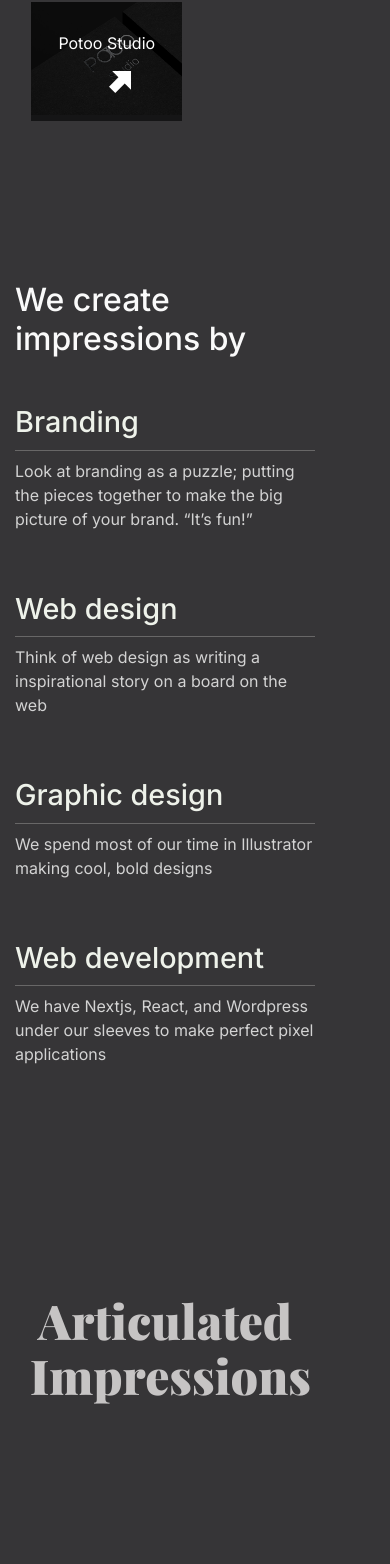
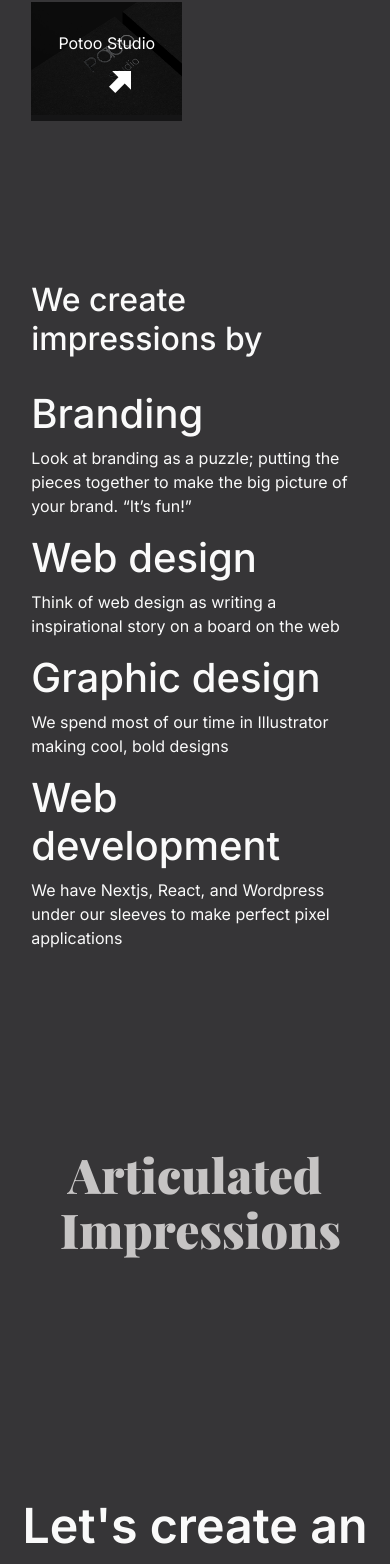
Before and after one commit to Potoostudio/potoo, a Next.js app: page / in a window 390 px wide. Shown: the part 1023-2587 px from the top of the page. Built offline with nearby package versions, Linux system fonts and the light colour scheme.

Commit message:
check mobile edit

```diff
--- a/pages/index.js
+++ b/pages/index.js
@@ -203,14 +203,14 @@ export default function Home() {
           </div>
        </div>
      </div>
-     <div className="container-fluid service-container-mobile">
-       <div className="row justify-content-start">
-       <div className="col-md-10 col-10 mb-4 mt-5 pt-5">
+     <div className="container service-container-mobile">
+       <div className="row justify-content-center">
+       <div className="col-11 mb-4 mt-5 pt-5">
            <h2 className="create-impression-h2">
              We create impressions by
            </h2>
          </div>
-         <div className="col-10 service-1-col">
+         <div className="col-11 service-1-col">
            <h1 className="service-h1">
               Branding
            </h1>
@@ -222,7 +222,7 @@ export default function Home() {
               brand. “It’s fun!”
            </p>
          </div>
-         <div className="col-10 service-2-col">
+         <div className="col-11 service-2-col">
            <h1 className="service-h1">
               Web design
            </h1>
@@ -233,7 +233,7 @@ export default function Home() {
               web
            </p>
          </div>
-         <div className="col-10 service-3-col">
+         <div className="col-11 service-3-col">
            <h1 className="service-h1">
               Graphic design
            </h1>
@@ -243,7 +243,7 @@ export default function Home() {
               making cool, bold designs
            </p>
          </div>
-         <div className="col-10 service-4-col">
+         <div className="col-11 service-4-col">
            <h1 className="service-h1">
               Web development
            </h1>
@@ -256,7 +256,7 @@ export default function Home() {
        </div>
      </div>
      <div className="container-fluid code-container mw-1450">
-         <div className="row justify-content-start justify-content-md-center">
+         <div className="row justify-content-center justify-content-md-center">
           <div className="col-md-10 col-10 pt-md-5 mt-md-5 potoo-vision-col ml-md-5">
             <p className="potoo-vision-text">
               Articulated Impressions
```
